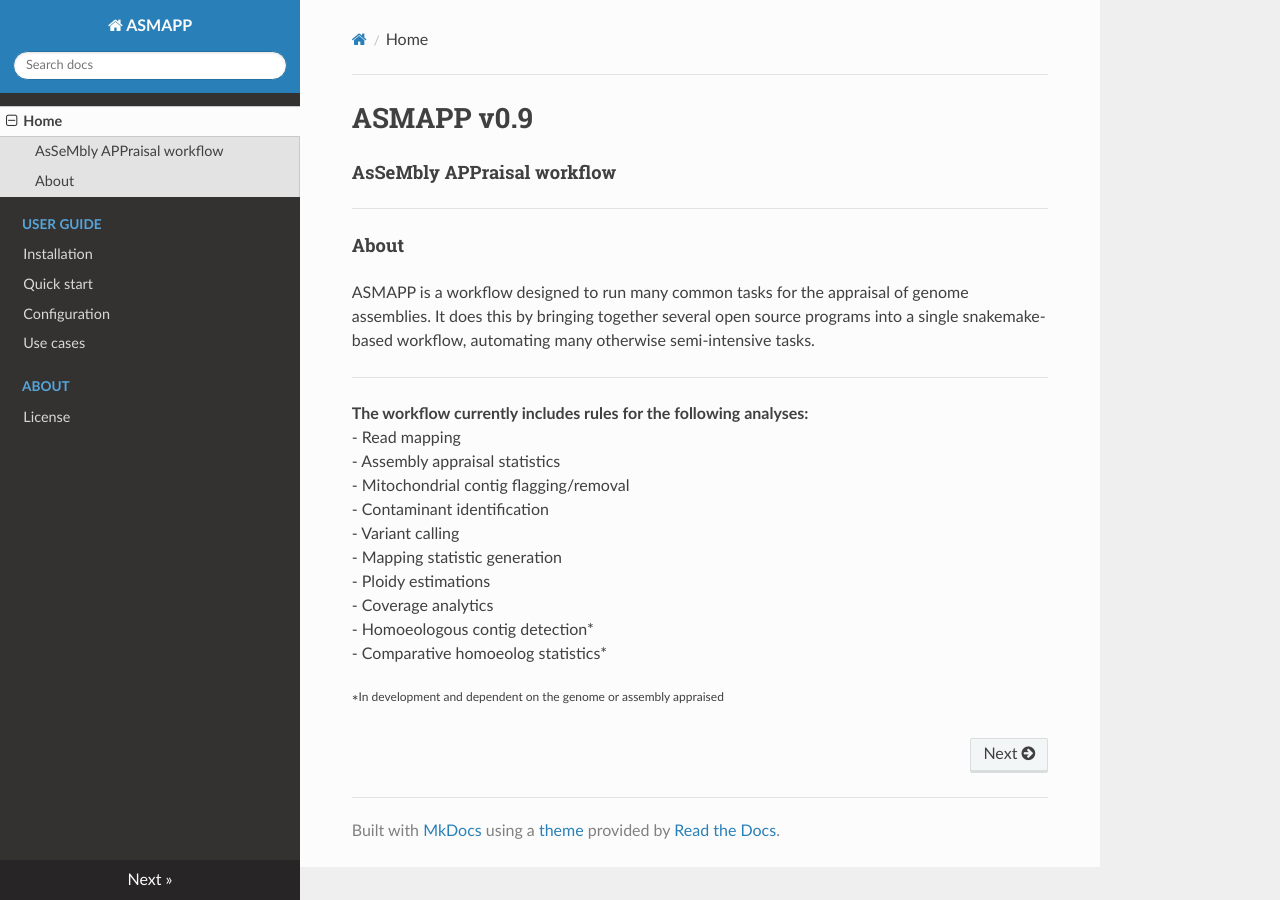
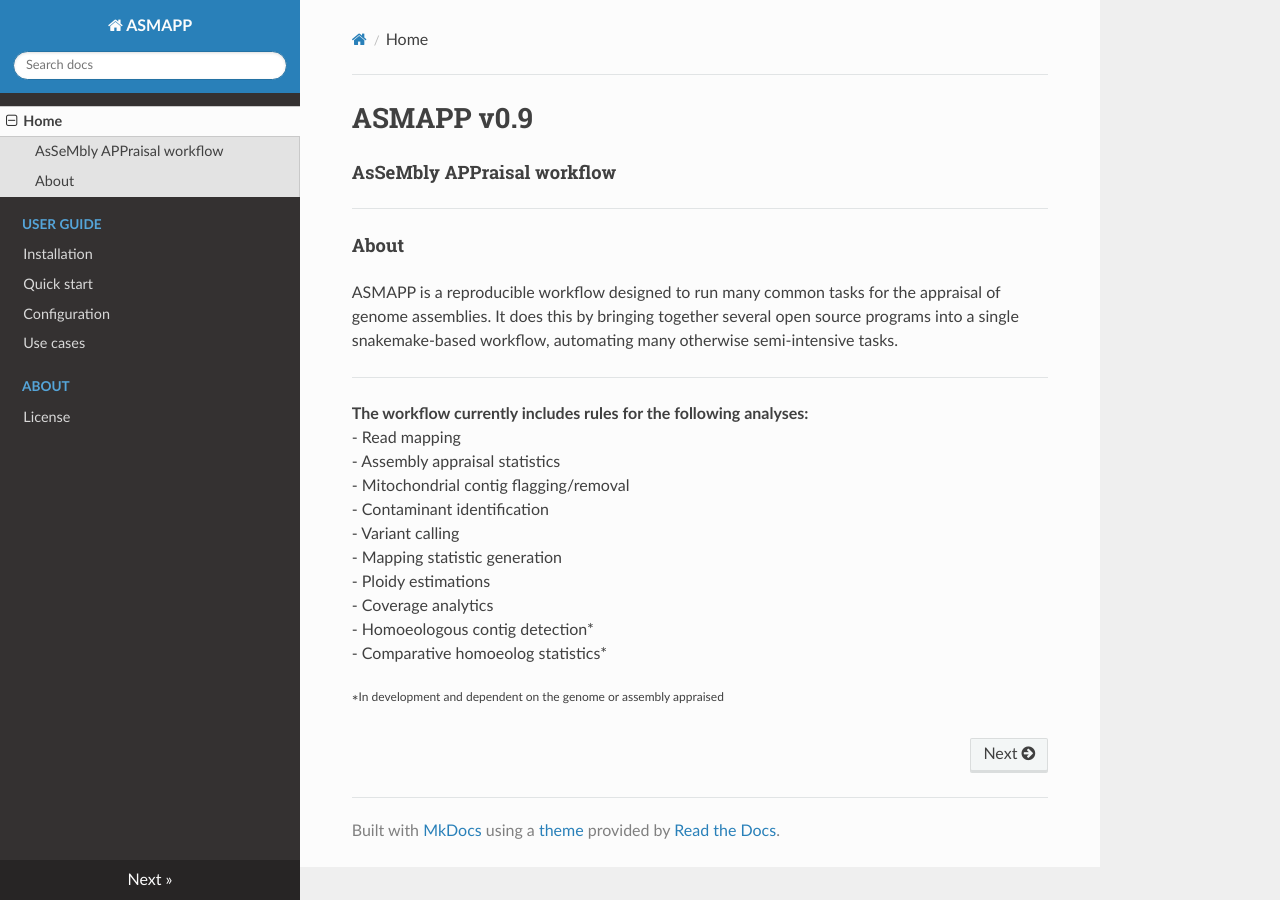
Before and after one commit to mrmrwinter/asmapp, an MkDocs documentation site: the page built from docs/index.md, in a window 1280 px wide. Built offline with MkDocs 1.6.1, drawn with Linux system fonts in a browser that asks for light colours; nearby versions of some CDN libraries.

```diff
--- a/docs/index.md
+++ b/docs/index.md
@@ -5,7 +5,7 @@ _________________________________________________
 
 
 #### About
-ASMAPP is a workflow designed to run many common tasks for the appraisal of genome assemblies. It does this by bringing together several open source programs into a single snakemake-based workflow, automating many otherwise semi-intensive tasks.
+ASMAPP is a reproducible workflow designed to run many common tasks for the appraisal of genome assemblies. It does this by bringing together several open source programs into a single snakemake-based workflow, automating many otherwise semi-intensive tasks.
 
 _________________________________________________
 
```
Also changed, not shown: docs/user-guide/use-cases.md (added, +15 -0 lines).
